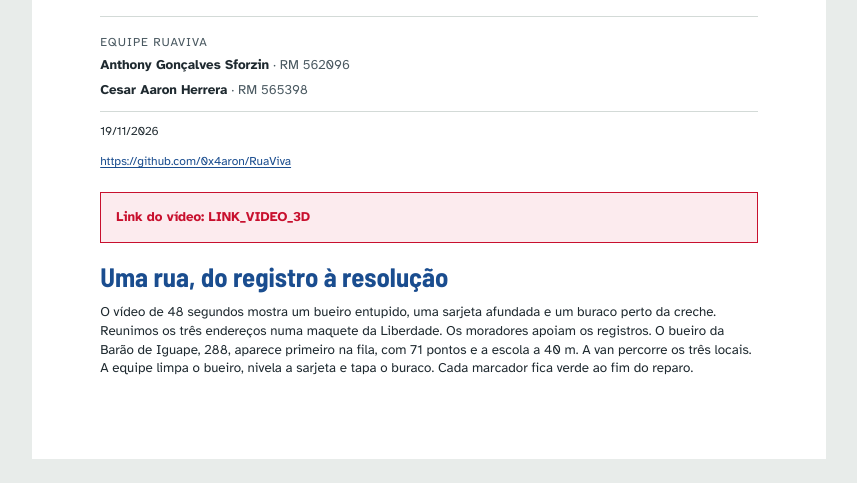
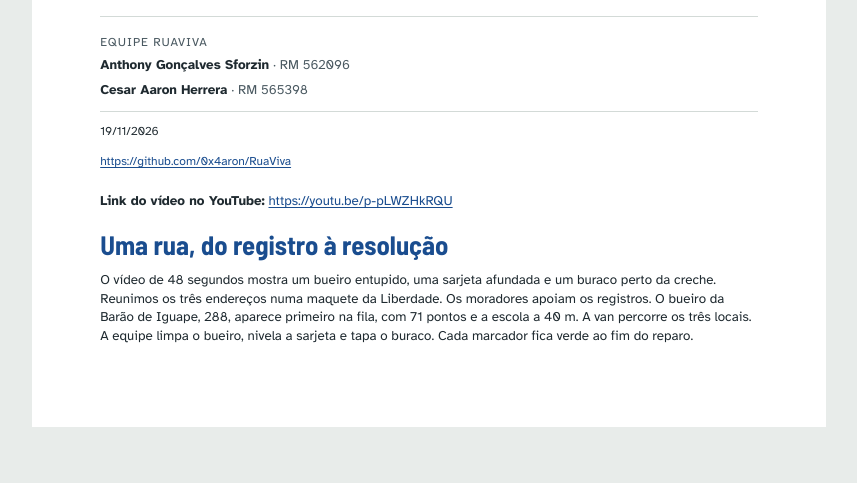
Before and after one commit to 0x4aron/RuaViva, a plain HTML site: page docs/arvr.html in a window 1280 px wide. Shown: the part 398-881 px from the top of the page, without its empty margins (211-1068 px from the left). After the commit the page ends 849 px from the top, so only its background shows below. Drawn offline with Linux system fonts and the light colour scheme.

Commit message:
AR-VR: link do video 3D no YouTube

```diff
--- a/docs/arvr.html
+++ b/docs/arvr.html
@@ -26,7 +26,7 @@ document.addEventListener('DOMContentLoaded',prepararImagens);
 </header>
 <main>
 <div class="video">
-<p class="pendente">Link do vídeo: LINK_VIDEO_3D</p>
+<p><strong>Link do vídeo no YouTube:</strong> <a href="https://youtu.be/p-pLWZHkRQU">https://youtu.be/p-pLWZHkRQU</a></p>
 <h2>Uma rua, do registro à resolução</h2>
 <p>O vídeo de 48 segundos mostra um bueiro entupido, uma sarjeta afundada e um buraco perto da creche. Reunimos os três endereços numa maquete da Liberdade. Os moradores apoiam os registros. O bueiro da Barão de Iguape, 288, aparece primeiro na fila, com 71 pontos e a escola a 40 m. A van percorre os três locais. A equipe limpa o bueiro, nivela a sarjeta e tapa o buraco. Cada marcador fica verde ao fim do reparo.</p>
 
```
Also changed, not shown: 1 other file.
